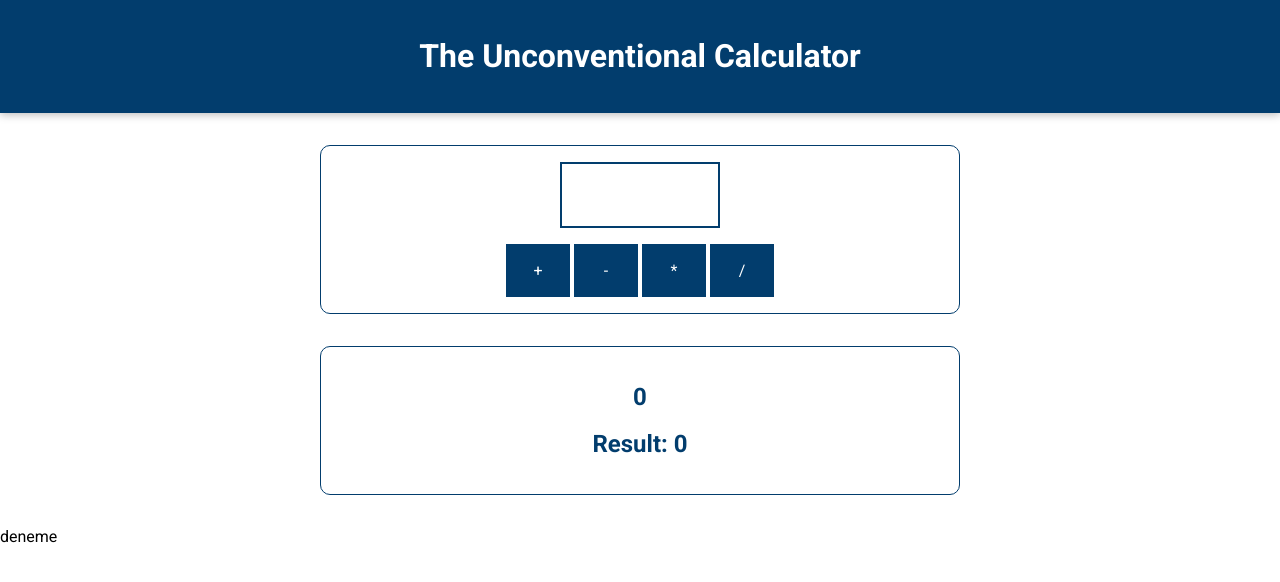
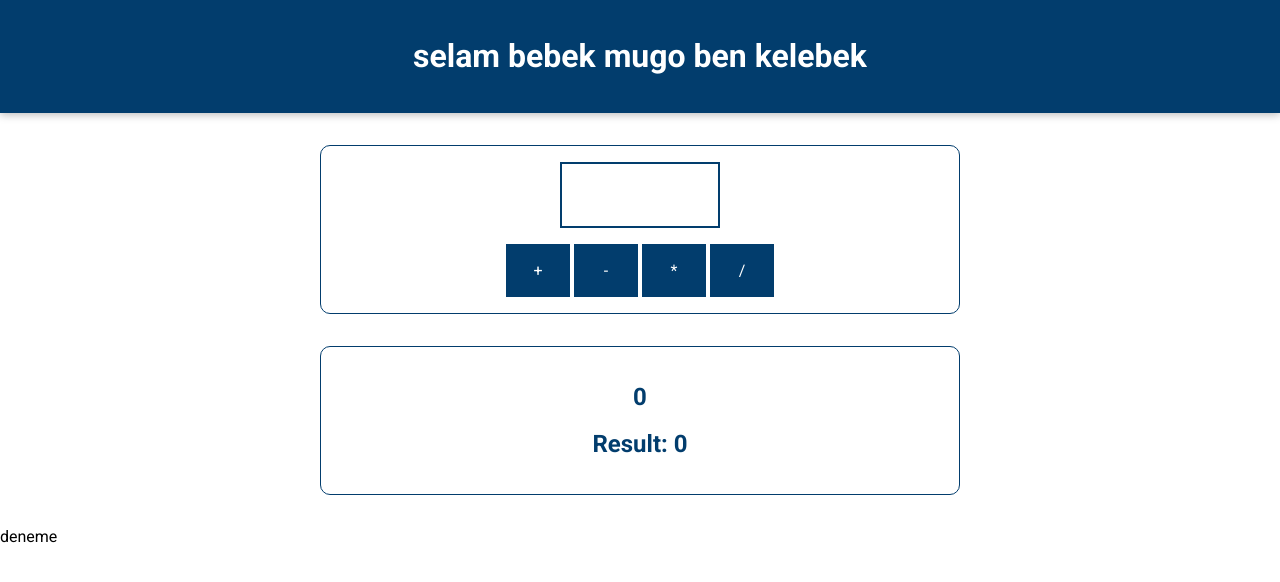
Before and after one commit to mrannadinc/basics-01-starting-project, a plain HTML site: page index.html in a window 1280 px wide. Drawn offline with Linux system fonts and the light colour scheme.

Commit message:
commit please

```diff
--- a/index.html
+++ b/index.html
@@ -13,7 +13,7 @@
   </head>
   <body>
     <header>
-      <h1>The Unconventional Calculator</h1>
+      <h1>selam bebek mugo ben kelebek</h1>
     </header>
 
     <section id="calculator">
```
